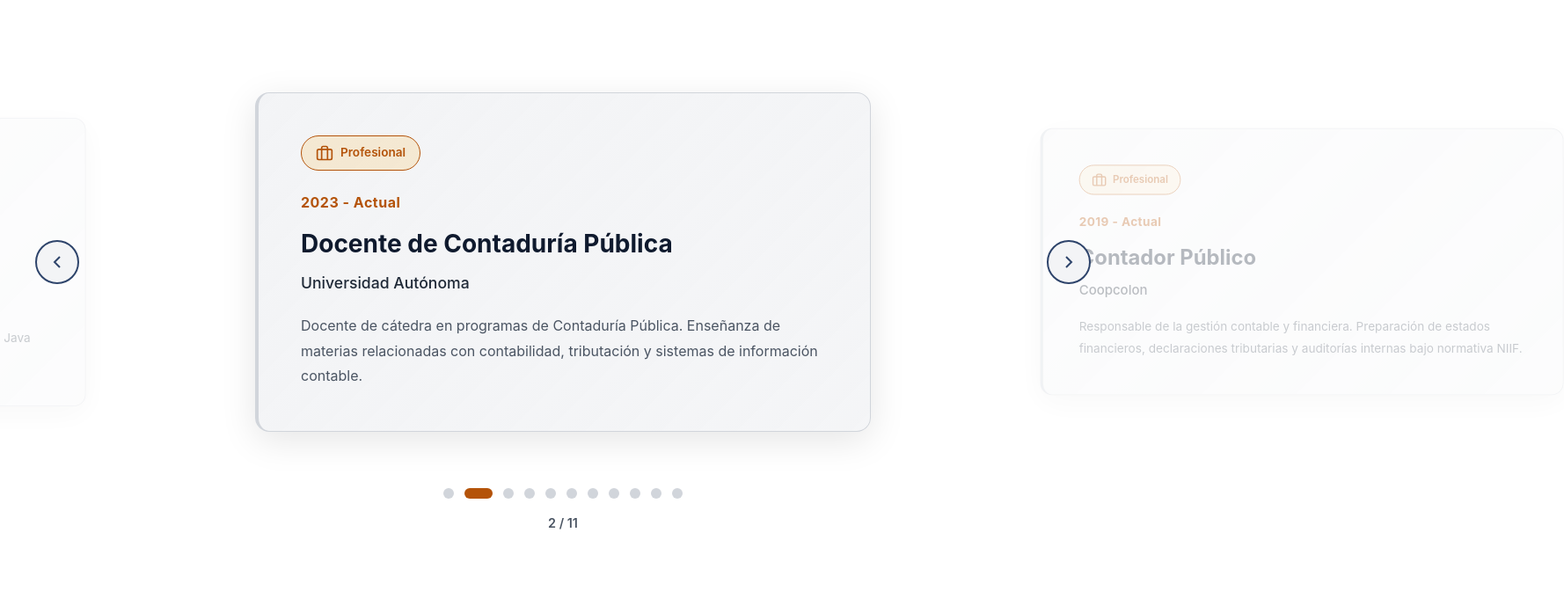
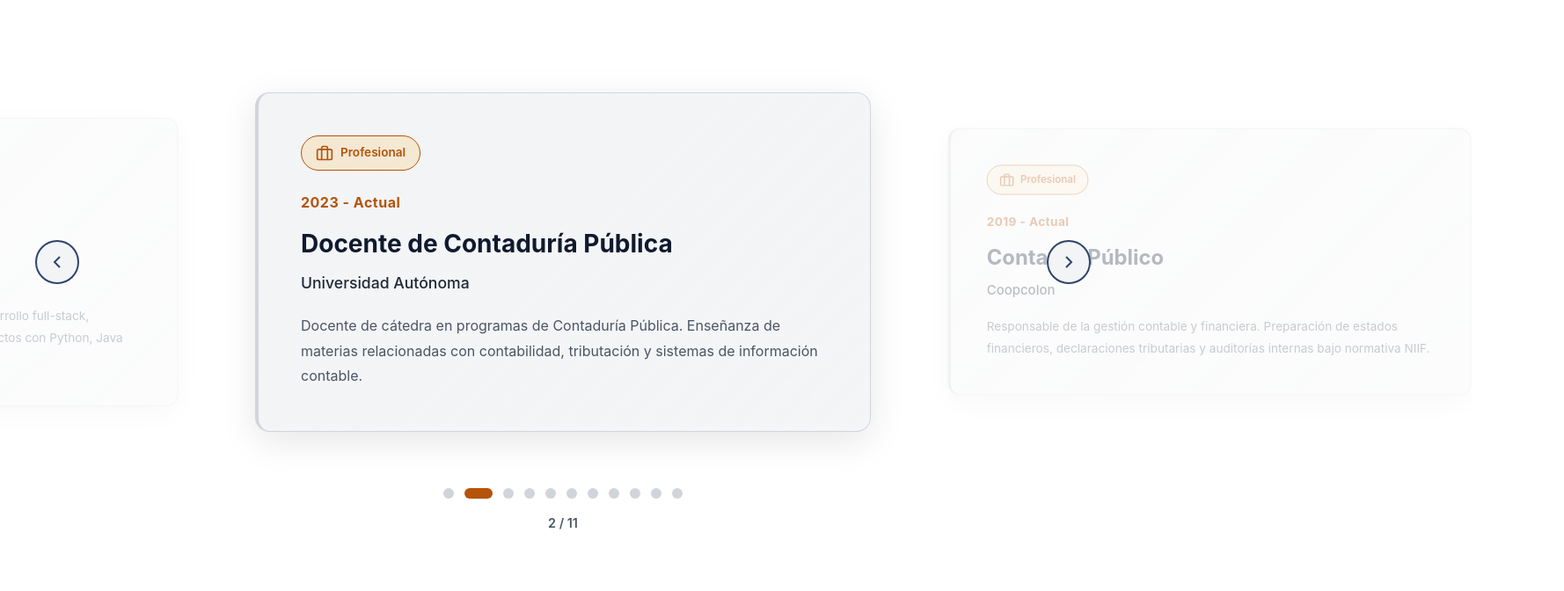
Before and after one commit to fernandorosero91/portafolio, a Next.js app: page / in a window 1280 px wide. Shown: the part 4600-5272 px from the top of the page at 88% size, 1778 px wide, since content can reach past the window. Built offline with nearby package versions, Linux system fonts and the light colour scheme.

Commit message:
ajuste de las cards de experiencia

```diff
--- a/app/globals.css
+++ b/app/globals.css
@@ -2219,13 +2219,13 @@ html.light-mode .carousel-card {
 
 .carousel-card.prev {
   opacity: 0.3;
-  transform: translateX(-120%) scale(0.85);
+  transform: translateX(-105%) scale(0.85);
   z-index: 1;
 }
 
 .carousel-card.next {
   opacity: 0.3;
-  transform: translateX(120%) scale(0.85);
+  transform: translateX(105%) scale(0.85);
   z-index: 1;
 }
 
```
